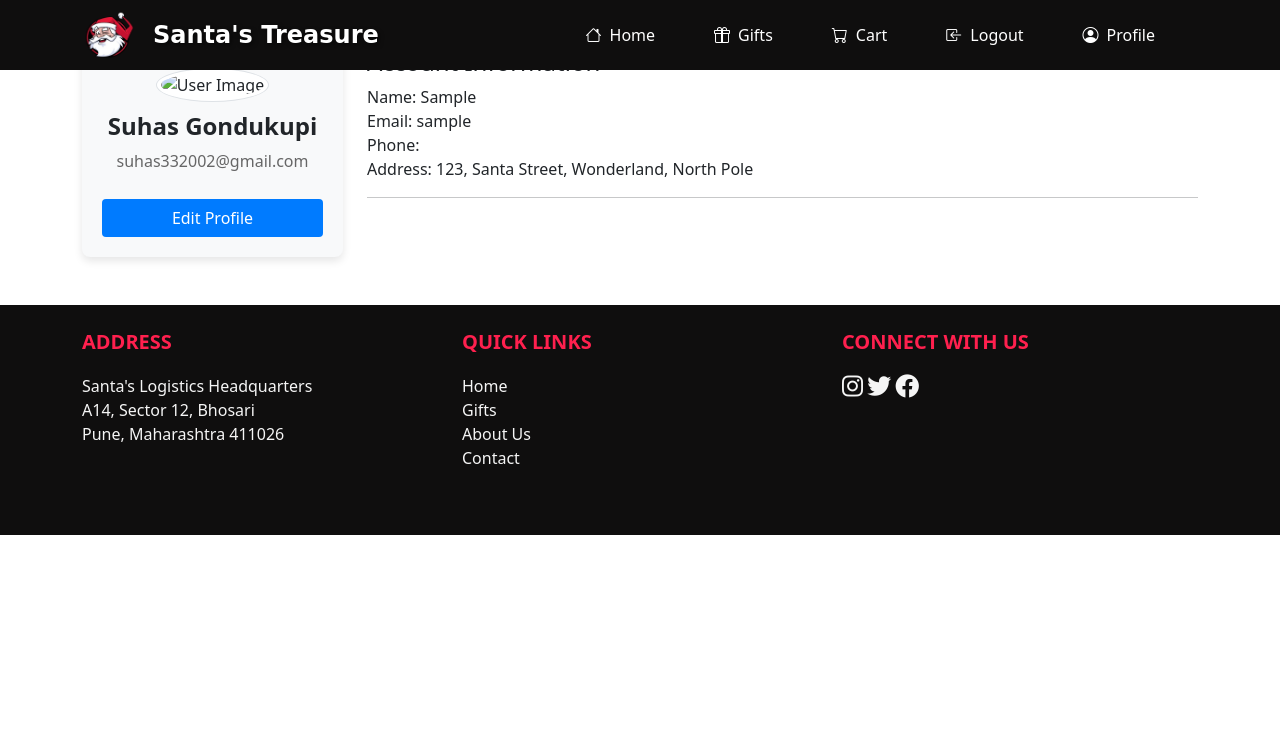
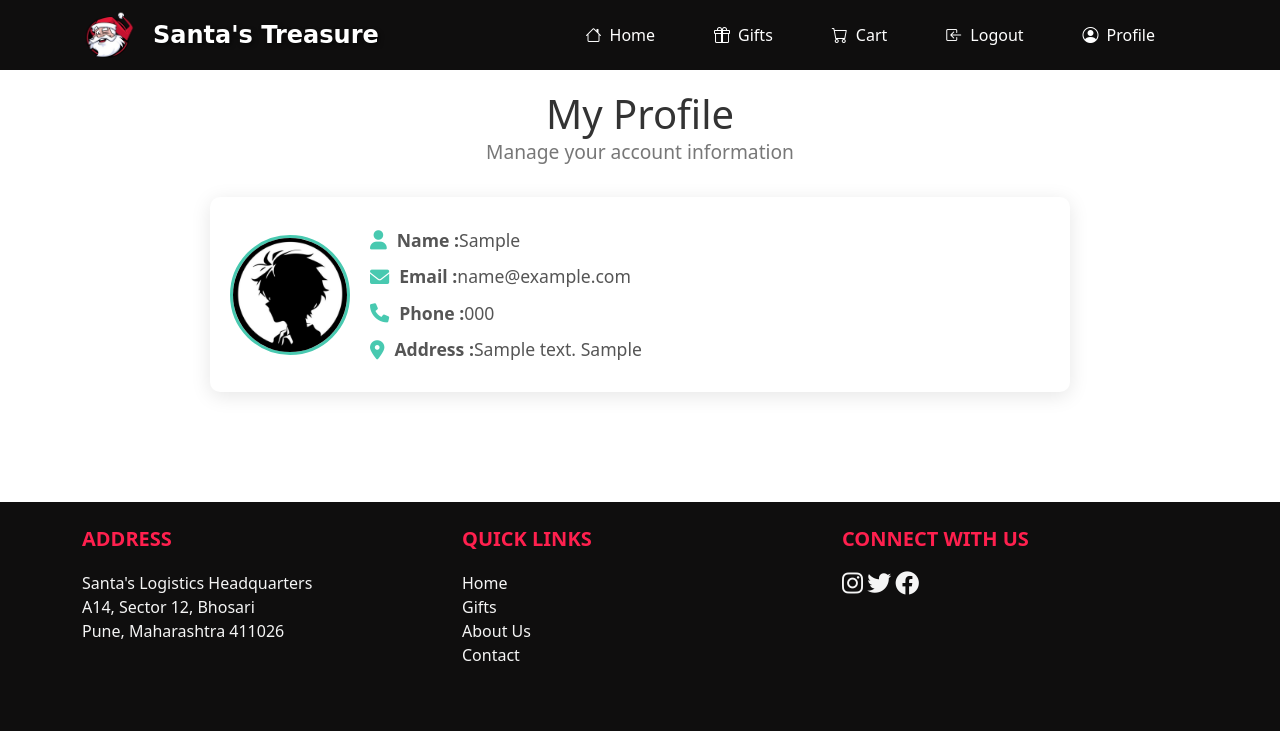
Before and after one commit to Suhas2002G/Santa-Treasure, a Django app: page /myprofile in a window 1280 px wide. Shown: the top 731 px of the page. Run offline with Django 5.2, Linux system fonts and the light colour scheme; a user stored in the database is signed in; tables that the repository leaves empty hold one stand-in row (values such as "Sample post"); some libraries are stand-ins or nearby versions; some web fonts are replaced.

Commit message:
add address functionality

```diff
--- a/santa/myapp/models.py
+++ b/santa/myapp/models.py
@@ -3,7 +3,7 @@ from django.contrib.auth.models import User     #imported for cart functinality
 
 # Create your models here.
 class Gifts(models.Model):
-    CAT=((1,'Statue'),(2,'Tree'),(3,'Cap'),(4,'Cloths'))
+    CAT=((1,'Statue'),(2,'Tree'),(3,'Decorations'),(4,'Cloths'))
     name=models.CharField(max_length=50)
     price=models.IntegerField()
     cat=models.IntegerField(verbose_name='category',choices=CAT)
--- a/santa/myapp/urls.py
+++ b/santa/myapp/urls.py
@@ -15,6 +15,8 @@ urlpatterns = [
     path('adminLogin', views.adminLogin),
     path('trackorder', views.trackorder),
     path('vieworder', views.vieworder),
+    path('sort/<x>', views.sort),
+    path('addaddress', views.addaddress),
     # path('addtocart/<pid>', views.addtocart),
 
 
--- a/santa/myapp/views.py
+++ b/santa/myapp/views.py
@@ -66,9 +66,40 @@ def user_logout(request):
 # User Profile Page
 def myprofile(request):
     context={}
-    u=User.objects.filter(id=request.user.id)   # Fetch details of Authenticated User
-    context['data']=u
+    a=Address.objects.filter(id=request.user.id)    # Fetch details of Authenticated User
+
+    context['data']=a
     return render(request,'profile.html',context)
+
+
+# Add Address/Phone
+def addaddress(request):
+    if request.method == 'GET':
+        return render(request, 'addaddress.html')
+    else:       # Retrieve form data
+        street_address = request.POST['street_address']
+        city = request.POST['city']
+        state = request.POST['state']
+        postal_code = request.POST['postal_code']
+        phone = request.POST.get('phone', '')
+
+        # Ensure the user is authenticated
+        if request.user.is_authenticated:
+            # Create the address object and associate it with the user instance
+            Address.objects.create(
+                uid=request.user,  # Pass the User instance directly
+                street_address=street_address,
+                city=city,
+                state=state,
+                postal_code=postal_code,
+                phone=phone
+            )
+            return redirect('/myprofile')
+        else:
+            # If user is not authenticated, redirect to login page
+            return redirect('login')  # Adjust to your login URL name
+
+
 
 # Gifts/Product Page
 def gifts(request):
@@ -105,7 +136,16 @@ def gifts(request):
 
 
 
+# Sort by Price [high->low or low->high]:
+def sort(request,x):
+    context={}
+    if x=='1':
+        p=Gifts.objects.order_by('-price').filter(is_active=True)   # high-->low
+    else:
+        p=Gifts.objects.order_by('price').filter(is_active=True)    # low-->high
 
+    context['data']=p
+    return render(request,'gifts.html',context)
 
 
 
--- a/santa/static/style.css
+++ b/santa/static/style.css
@@ -564,6 +564,174 @@
   padding: 10px;
 }
 
+
+/* myprofile starts  */
+.profile-container {
+  max-width: 900px;
+  margin: 70px auto;
+  padding: 20px;
+}
+
+.profile-header {
+  text-align: center;
+  margin-bottom: 30px;
+}
+
+.profile-header h1 {
+  font-size: 2.5rem;
+  color: #333;
+  margin: 0;
+}
+
+.profile-header p {
+  font-size: 1.2rem;
+  color: #777;
+}
+
+.profile-card {
+  display: flex;
+  align-items: center;
+  background: #fff;
+  border-radius: 10px;
+  box-shadow: 0 4px 20px rgba(0, 0, 0, 0.1);
+  padding: 20px;
+  margin-bottom: 20px;
+  transition: transform 0.3s ease, box-shadow 0.3s ease;
+}
+
+.profile-card:hover {
+  transform: translateY(-5px);
+  box-shadow: 0 6px 30px rgba(0, 0, 0, 0.15);
+}
+
+.profile-avatar img {
+  width: 120px;
+  height: 120px;
+  border-radius: 50%;
+  border: 3px solid #48c9b0;
+  margin-right: 20px;
+}
+
+.profile-info {
+  flex: 1;
+}
+
+.profile-info p {
+  margin: 10px 0;
+  font-size: 1.1rem;
+  color: #555;
+  display: flex;
+  align-items: center;
+}
+
+.profile-info p i {
+  margin-right: 10px;
+  color: #48c9b0;
+  font-size: 1.2rem;
+}
+
+.btn-add-address {
+  display: inline-block;
+  padding: 10px 20px;
+  background-color: #e74c3c;
+  color: white;
+  text-decoration: none;
+  border-radius: 5px;
+  font-size: 1rem;
+  font-weight: bold;
+  margin-top: 10px;
+  transition: background-color 0.3s ease;
+}
+
+.btn-add-address:hover {
+  background-color: #c0392b;
+}
+
+/* myprofile ends  */
+
+
+/* Add address page style starts here  */
+.address-form-container {
+  width: 50%;
+  margin: 90px auto;
+  padding: 20px;
+  background-color: #f5f5f5;
+  border: 1px solid #ccc;
+  border-radius: 8px;
+  box-shadow: 0 4px 8px rgba(0, 0, 0, 0.1);
+}
+
+.address-form-container h2 {
+  text-align: center;
+  color: #333;
+  margin-bottom: 20px;
+}
+
+.form-group {
+  margin-bottom: 15px;
+}
+
+.form-group label {
+  display: block;
+  font-weight: bold;
+  color: #555;
+  margin-bottom: 5px;
+}
+
+.form-control {
+  width: 100%;
+  padding: 10px;
+  font-size: 16px;
+  border: 1px solid #ccc;
+  border-radius: 4px;
+  box-sizing: border-box;
+}
+
+.form-control:focus {
+  border-color: #007bff;
+  outline: none;
+  box-shadow: 0 0 5px rgba(0, 123, 255, 0.5);
+}
+
+.btn-submit {
+  display: block;
+  width: 100%;
+  padding: 10px;
+  font-size: 18px;
+  color: #fff;
+  background-color: #007bff;
+  border: none;
+  border-radius: 4px;
+  cursor: pointer;
+  transition: background-color 0.3s;
+}
+
+.btn-submit:hover {
+  background-color: #0056b3;
+}
+/* Add address page style sends here  */
+
+
+
+
+
+
+
+
+
+
+
+
+
+
+
+
+
+
+
+/* ADMIN PANEL STYLING  */
+
+
 /* dashboard starts here  */
 .total-orders-card {
   background-color: #4CAF50;
@@ -668,7 +836,6 @@
   background-color: #218838;
 }
 
-/* Tracking Details */
 .tracking-details {
   display: flex;
   justify-content: space-between;
@@ -709,7 +876,6 @@
   color: #28a745;
 }
 
-/* Action Buttons */
 .action-buttons {
   display: flex;
   flex-direction: column;
@@ -744,77 +910,6 @@
 }
 
 /* trackorder.html ends here  */
-
-/* myprofile starts  */
-.profile-sidebar {
-  text-align: center;
-  padding: 20px;
-  background-color: #f8f9fa;
-  border-radius: 8px;
-  box-shadow: 0 4px 8px rgba(0, 0, 0, 0.1);
-}
-
-.profile-image img {
-  width: 100px;
-  height: 100px;
-}
-
-.profile-name {
-  font-size: 1.5rem;
-  font-weight: bold;
-  margin-top: 10px;
-}
-
-.profile-email {
-  font-size: 1rem;
-  color: #666;
-}
-
-.btn-edit-profile {
-  background-color: #007bff;
-  color: #fff;
-  margin-top: 10px;
-  width: 100%;
-}
-
-.btn-view-orders {
-  background-color: #007bff;
-  color: #fff;
-  margin-top: 10px;
-}
-
-.modal-header {
-  background-color: #f8f9fa;
-}
-
-.modal-footer {
-  border-top: none;
-}
-
-/* myprofile ends  */
-
-
-
-
-
-
-
-
-
-
-
-
-
-
-
-
-
-
-
-
-
-
-/* ADMIN PANEL STYLING  */
 
 
 /* vieworder.html page style starts here  */
--- a/santa/templates/profile.html
+++ b/santa/templates/profile.html
@@ -2,153 +2,30 @@
 {% load static %}
 {% block 'main' %}
 
-{% for i in data %}
-<div class="container my-5">
-  <div class="profile-section">
-    <div class="row mt-5">
-      <!-- Profile Sidebar -->
-      <div class="col-md-3">
-        <div class="profile-sidebar">
-          <div class="profile-image">
-            <img
-              src="https://via.placeholder.com/150"
-              alt="User Image"
-              class="rounded-circle img-thumbnail"
-            />
-          </div>
-          <h3 class="profile-name">Suhas Gondukupi</h3>
-          <p class="profile-email">suhas332002@gmail.com</p>
-          <button
-            class="btn btn-edit-profile"
-            data-bs-toggle="modal"
-            data-bs-target="#editProfileModal"
-          >
-            Edit Profile
-          </button>
-        </div>
+<div class="profile-container">
+  <div class="profile-header">
+      <h1>My Profile</h1>
+      <p>Manage your account information</p>
+  </div>
+  {% for i in data %}
+  <div class="profile-card">
+      <div class="profile-avatar">
+          <img src="{% static 'images/profilepng.jpg' %}" alt="User Avatar">
       </div>
+      <div class="profile-info">
+          <p><i class="fas fa-user"></i> <strong>Name : </strong> {{ i.uid.first_name }}</p>
+          <p><i class="fas fa-envelope"></i> <strong>Email : </strong> {{ i.uid.email }}</p>
 
-      <!-- Profile Details -->
-      <div class="col-md-9">
-        <div class="profile-details">
-          <h4 class="section-title">Account Information</h4>
-          <div class="info-item">
-            <span class="info-label">Name:</span>
-            <span class="info-value">{{i.first_name}}</span>
-          </div>
-          <div class="info-item">
-            <span class="info-label">Email:</span>
-            <span class="info-value">{{i.username}}</span>
-          </div>
-          <div class="info-item">
-            <span class="info-label">Phone:</span>
-            <span class="info-value"></span>
-          </div>
-          <div class="info-item">
-            <span class="info-label">Address:</span>
-            <span class="info-value">123, Santa Street, Wonderland, North Pole</span>
-          </div>
-
-          <hr />
-          <!-- <h4 class="section-title">Order History</h4>
-          <ul class="order-list">
-            <li>
-              <span class="order-title">Order #12345</span>
-              <span class="order-date">Dec 10, 2024</span>
-              <span class="order-status">Delivered</span>
-            </li>
-            <li>
-              <span class="order-title">Order #12346</span>
-              <span class="order-date">Nov 28, 2024</span>
-              <span class="order-status">Pending</span>
-            </li>
-          </ul>
-          <button
-            class="btn btn-view-orders"
-            data-bs-toggle="modal"
-            data-bs-target="#orderHistoryModal"
-          >
-            View All Orders
-          </button> -->
-        </div>
+          {% if i.phone %}
+          <p><i class="fas fa-phone"></i> <strong>Phone : </strong> {{i.phone}}</p>
+          <p><i class="fas fa-map-marker-alt"></i> <strong>Address :</strong> {{ i.street_address}} {{i.city}}</p>
+          {% else %}
+          <p><i class="fas fa-phone"></i> <strong>Phone : </strong> Not provided</p>
+          <p><i class="fas fa-map-marker-alt"></i> <strong>Address : </strong> Not provided</p>
+          <a href="/addaddress" class="btn btn-add-address">Add Address/Phone</a>
+          {% endif %}
       </div>
-    </div>
   </div>
+  {% endfor %}
 </div>
-
-<!-- Edit Profile Modal -->
-<div
-  class="modal fade"
-  id="editProfileModal"
-  tabindex="-1"
-  aria-labelledby="editProfileModalLabel"
-  aria-hidden="true"
->
-  <div class="modal-dialog">
-    <div class="modal-content">
-      <div class="modal-header">
-        <h5 class="modal-title" id="editProfileModalLabel">Edit Profile</h5>
-        <button type="button" class="btn-close" data-bs-dismiss="modal" aria-label="Close"></button>
-      </div>
-      <div class="modal-body">
-        <form>
-          <div class="mb-3">
-            <label for="editName" class="form-label">Name</label>
-            <input type="text" class="form-control" id="editName" placeholder="John Doe" />
-          </div>
-          <div class="mb-3">
-            <label for="editEmail" class="form-label">Email</label>
-            <input type="email" class="form-control" id="editEmail" placeholder="johndoe@example.com" />
-          </div>
-          <div class="mb-3">
-            <label for="editPhone" class="form-label">Phone</label>
-            <input type="text" class="form-control" id="editPhone" placeholder="+91-9876543210" />
-          </div>
-          <div class="mb-3">
-            <label for="editAddress" class="form-label">Address</label>
-            <textarea class="form-control" id="editAddress" rows="3">123, Santa Street, Wonderland, North Pole</textarea>
-          </div>
-        </form>
-      </div>
-      <div class="modal-footer">
-        <button type="button" class="btn btn-secondary" data-bs-dismiss="modal">Close</button>
-        <button type="button" class="btn btn-primary">Save Changes</button>
-      </div>
-    </div>
-  </div>
-</div>
-
-<!-- Order History Modal -->
-<div
-  class="modal fade"
-  id="orderHistoryModal"
-  tabindex="-1"
-  aria-labelledby="orderHistoryModalLabel"
-  aria-hidden="true"
->
-  <div class="modal-dialog modal-lg">
-    <div class="modal-content">
-      <div class="modal-header">
-        <h5 class="modal-title" id="orderHistoryModalLabel">Order History</h5>
-        <button type="button" class="btn-close" data-bs-dismiss="modal" aria-label="Close"></button>
-      </div>
-      <div class="modal-body">
-        <ul class="order-list">
-          <li>
-            <span class="order-title">Order #12345</span>
-            <span class="order-date">Dec 10, 2024</span>
-            <span class="order-status">Delivered</span>
-          </li>
-          <li>
-            <span class="order-title">Order #12346</span>
-            <span class="order-date">Nov 28, 2024</span>
-            <span class="order-status">Pending</span>
-          </li>
-          <!-- Additional orders can be added here -->
-        </ul>
-      </div>
-    </div>
-  </div>
-</div>
-{% endfor %}
 {% endblock 'main' %}
```
Also changed, not shown: santa/templates/addAddress.html (added, +32 -0 lines), santa/templates/gifts.html (+7 -2 lines), santa/media/image/Christmas-Tree-02.jpg (added), santa/media/image/Tree-deco-44.jpg (added), santa/media/image/Tree-deco-50.jpg (added), santa/media/image/Trinity-Christmas-Lights-08.jpg (added), santa/media/image/Trinity-Christmas-Nativity-Set-2024-08.jpg (added), santa/media/image/Trinity-Christmas-Product-2022-28.jpg (added), santa/media/image/tree2.webp (added), santa/media/image/uxzs8_512.webp (added), santa/media/image/wozb4_512.webp (added), santa/myapp/migrations/0006_alter_gifts_cat.py (added), santa/static/images/profilepng.jpg (added), santa/static/script.js (line endings or trailing spaces).
